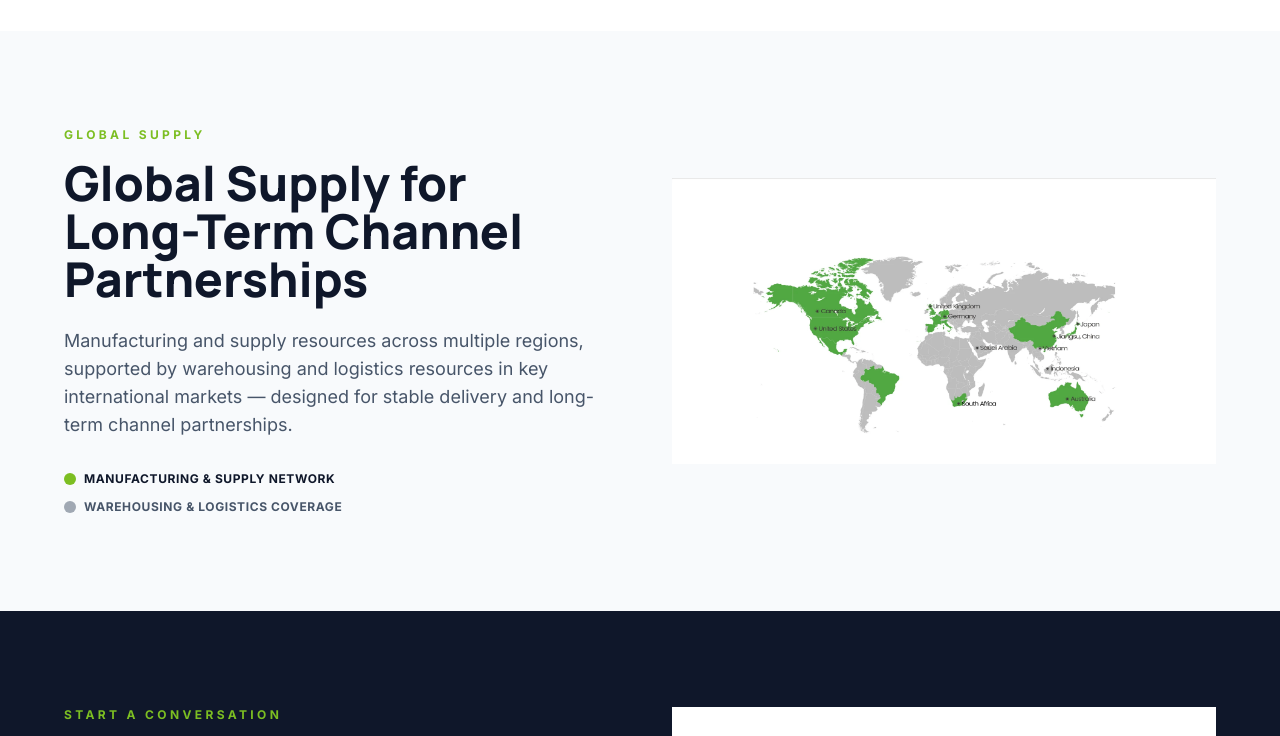
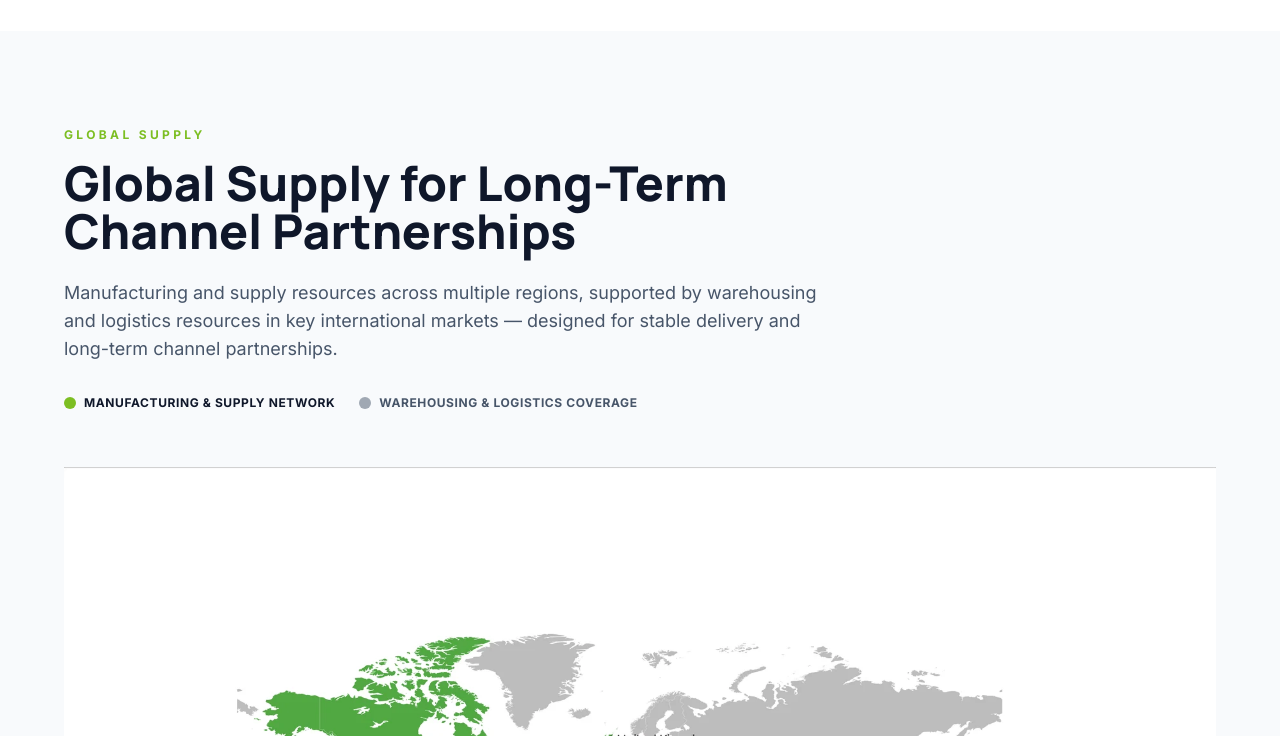
Before and after one commit to youjunhui-sky/jinko-rebuild, an Astro site: page / in a window 1280 px wide. Shown: the part 5320-6056 px from the top of the page. Built offline with nearby package versions, Linux system fonts and the light colour scheme; Astro itself is replaced by a stand-in of ours.

Commit message:
[home] Global Supply 改上下布局：文字上、地图下（客户要求同步 Certifications 风格）
- 移除 grid lg:grid-cols-[1fr_1fr] 双列
- 上：eyebrow / h2 / description / 双色 legend
  (Manufacturing green + Warehousing gray)
- 下：全球地图全宽独立展示 (mt-12 lg:mt-14 上间距)

```diff
--- a/src/pages/index.astro
+++ b/src/pages/index.astro
@@ -161,11 +161,10 @@ const homeSchema = {
     </div>
   </section>}
 
-  <!-- 5. Global Supply — 白底 + 左字右地图 -->
+  <!-- 5. Global Supply — 上下布局：文字上/地图下 -->
   {home.globalSection?.visible && <section class="py-20 lg:py-24 bg-jinko-bg">
     <div class="max-w-content mx-auto px-4 lg:px-6">
-      <div class="grid lg:grid-cols-[1fr_1fr] gap-10 lg:gap-16 items-center">
-        <div>
+      <div class="max-w-3xl">
         <p class="text-xs uppercase tracking-[0.28em] text-jinko-accent font-extrabold">{home.globalSection.eyebrow}</p>
         <h2 class="mt-4 text-3xl md:text-4xl lg:text-5xl font-display font-extrabold text-jinko-ink leading-tight">
           {home.globalSection.title}
@@ -178,14 +177,13 @@ const homeSchema = {
           <span class="inline-flex items-center gap-2 text-xs uppercase tracking-wider font-bold text-jinko-mute"><span class="w-3 h-3 rounded-full bg-jinko-mute/50"></span> Warehousing & Logistics Coverage</span>
         </div>
       </div>
-        <div>
+      <div class="mt-12 lg:mt-14">
         <img
           src={home.globalSection.image}
           alt={home.globalSection.imageAlt || home.globalSection.title}
           class="w-full h-auto"
           loading="lazy"
         />
-        </div>
       </div>
     </div>
   </section>}
```
Lines whose indentation alone changed are shown as unchanged.
